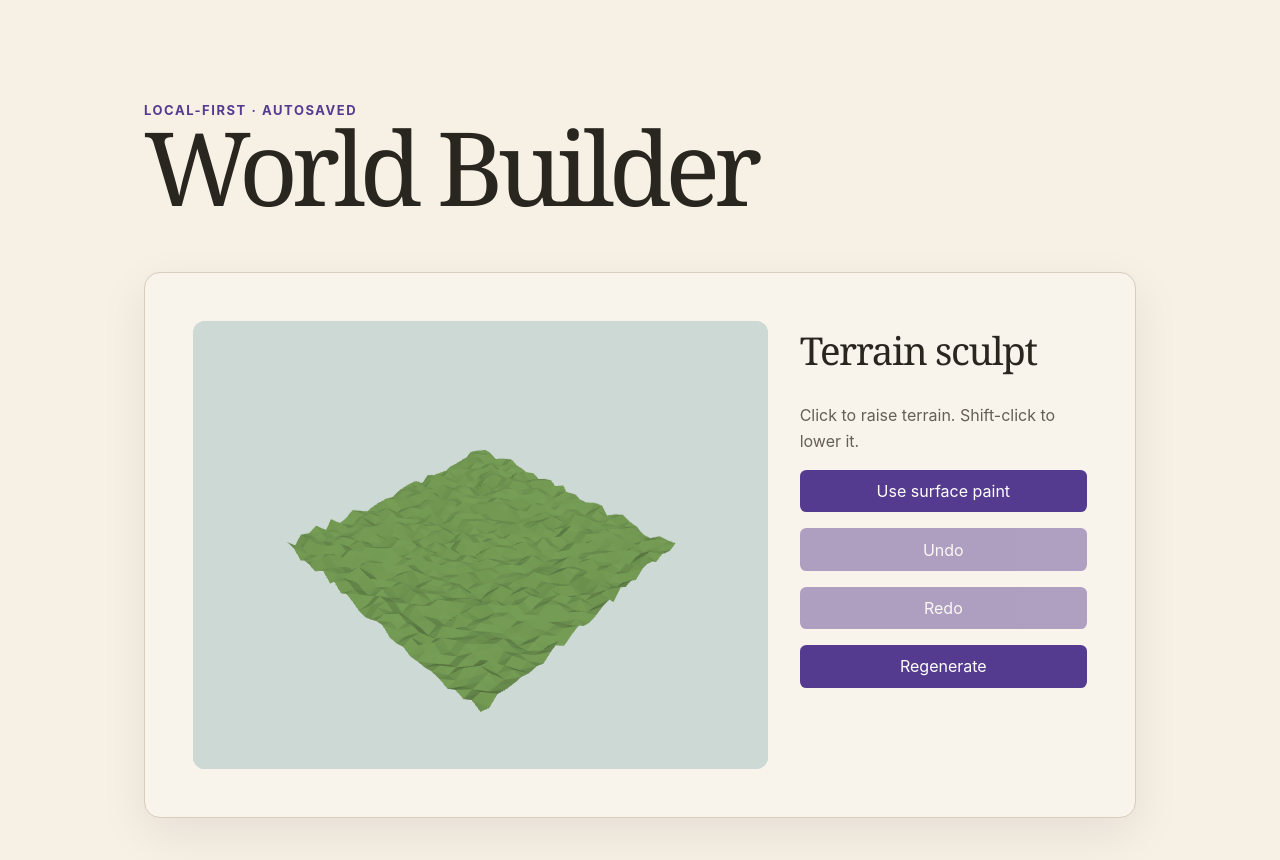
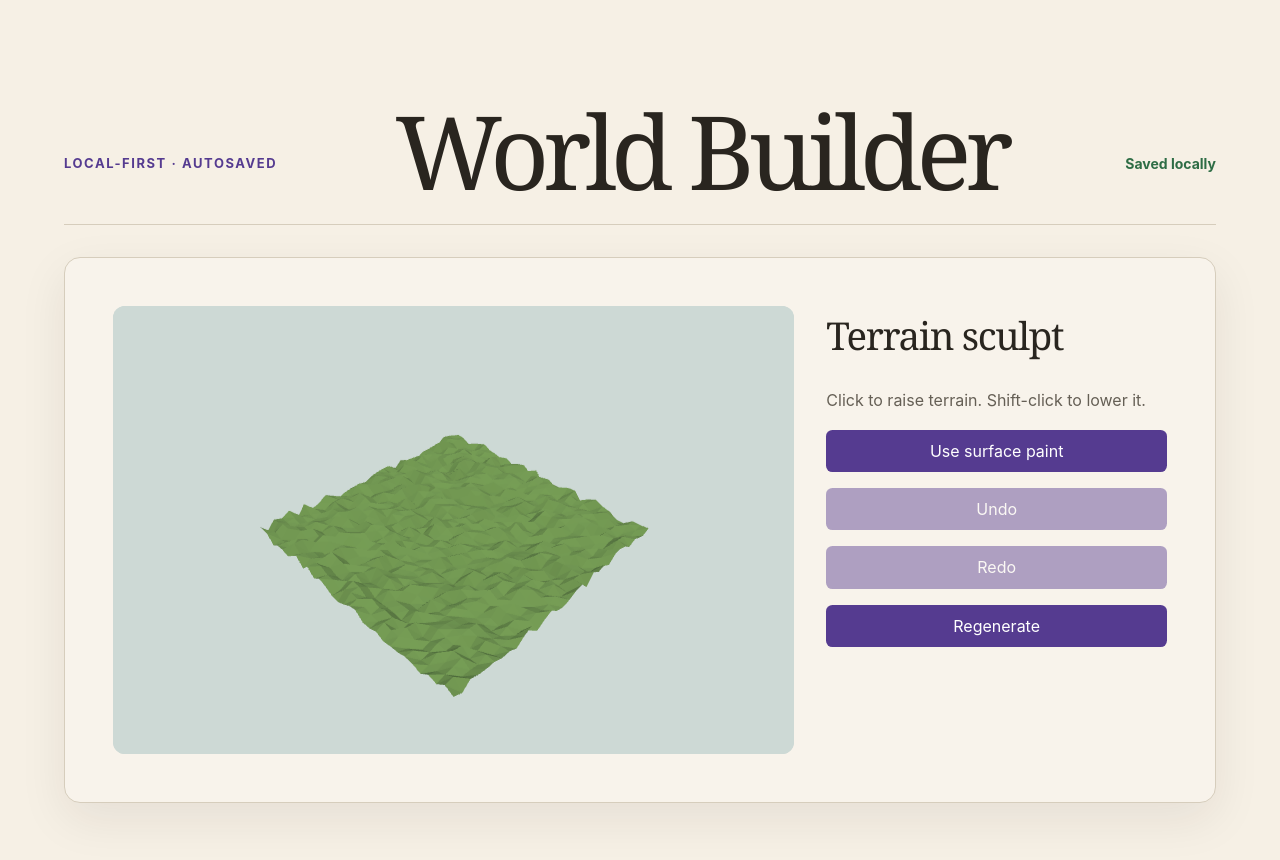
Before and after one commit to varunhv97/world-builder, a React (Vite) app: page / in a window 1280 px wide. Shown: the top 860 px of the page. Built offline with nearby package versions, Linux system fonts and the light colour scheme.

Commit message:
feat: add workspace save status

```diff
--- a/src/App.css
+++ b/src/App.css
@@ -3,7 +3,7 @@
   display: grid;
   gap: 2rem;
   margin: 0 auto;
-  max-width: 70rem;
+  max-width: none;
   min-height: 100svh;
   padding: clamp(2rem, 8vw, 7rem) clamp(1.25rem, 5vw, 4rem);
 }
@@ -55,6 +55,9 @@ h1 {
   grid-template-columns: minmax(0, 1.5fr) minmax(14rem, 0.75fr);
   padding: clamp(1.5rem, 4vw, 3rem);
 }
+
+.app-shell > header { align-items: center; border-bottom: 1px solid var(--color-line); display: flex; justify-content: space-between; }
+.app-shell > header::after { color: #2e6d45; content: 'Saved locally'; font-size: .875rem; font-weight: 700; }
 
 .world-canvas { background: #cdd9d5; border-radius: .75rem; cursor: crosshair; height: 28rem; touch-action: none; width: 100%; }
 .foundation-card aside { display: grid; gap: 1rem; }
```
